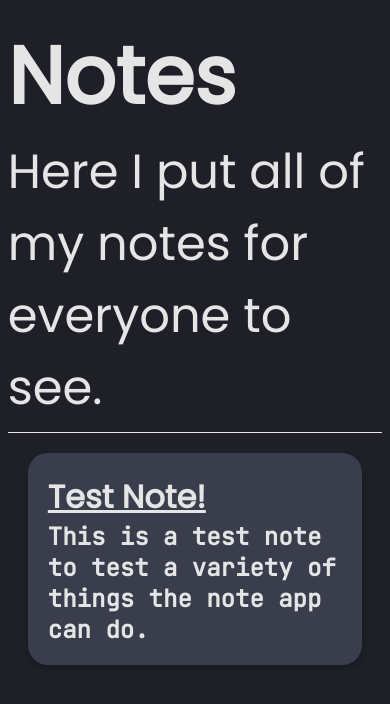
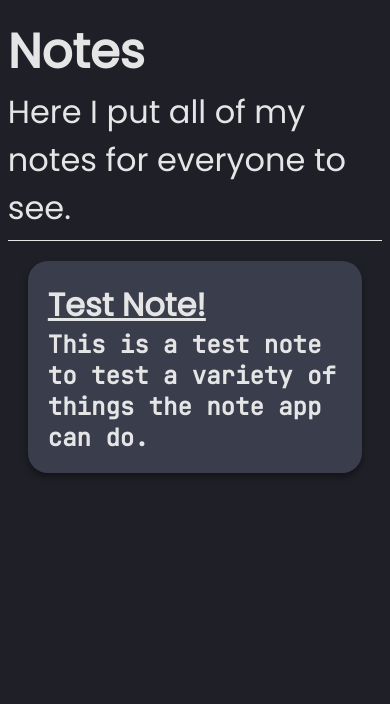
Before and after one commit to Deeryeen/late-night-yeen, a Flask app: page / in a window 390 px wide. Shown: the top 704 px of the page. Run offline with Flask 2, Linux system fonts and the light colour scheme.

Commit message:
* Better mobile support

```diff
--- a/static/css/main.css
+++ b/static/css/main.css
@@ -14,8 +14,8 @@ body a {
 }
 
 .shadow {
-  -webkit-box-shadow: 0px 4px 6px rgba(0, 0, 0, 0.2);
-          box-shadow: 0px 4px 6px rgba(0, 0, 0, 0.2);
+  -webkit-box-shadow: 0px 4px 6px rgba(0, 0, 0, 0.4);
+          box-shadow: 0px 4px 6px rgba(0, 0, 0, 0.4);
 }
 
 .content {
@@ -31,9 +31,21 @@ body a {
   margin: 0;
 }
 
+@media screen and (max-width: 700px) {
+  .content .main-title {
+    font-size: 3rem;
+  }
+}
+
 .content .description {
   font-size: 3rem;
   margin: 0;
+}
+
+@media screen and (max-width: 700px) {
+  .content .description {
+    font-size: 2rem;
+  }
 }
 
 .content .list-element {
@@ -64,9 +76,10 @@ body a {
   padding: 10px;
   margin: 5px;
   border-radius: 10px;
-  -webkit-box-shadow: 0px 4px 6px rgba(0, 0, 0, 0.2);
-          box-shadow: 0px 4px 6px rgba(0, 0, 0, 0.2);
+  -webkit-box-shadow: 0px 4px 6px rgba(0, 0, 0, 0.4);
+          box-shadow: 0px 4px 6px rgba(0, 0, 0, 0.4);
   background-color: #0b0b0e;
+  overflow: scroll;
 }
 
 .content .note-container .codehilite {
--- a/static/css/main.sass
+++ b/static/css/main.sass
@@ -3,7 +3,7 @@ $background-color: #1f2027
 $code-color: #0b0b0e
 $list-element-color: #393d4c
 $off-white: #e5e5e5
-$box-shadow: 0px 4px 6px rgba(0,0,0, 0.2)
+$box-shadow: 0px 4px 6px rgba(0,0,0, 0.4)
 
 
 body
@@ -31,9 +31,17 @@ body
         font-size: 5rem
         margin: 0
 
+        @media screen and ( max-width: 700px )
+            font-size: 3rem
+
+
     .description
         font-size: 3rem
         margin: 0
+
+        @media screen and ( max-width: 700px )
+            font-size: 2rem
+
 
     .list-element
         padding: 20px
@@ -60,6 +68,7 @@ body
             border-radius: 10px
             box-shadow: $box-shadow
             background-color: $code-color
+            overflow: scroll
 
         .codehilite
             background-color: unset
```
Also changed, not shown: 1 other file.
